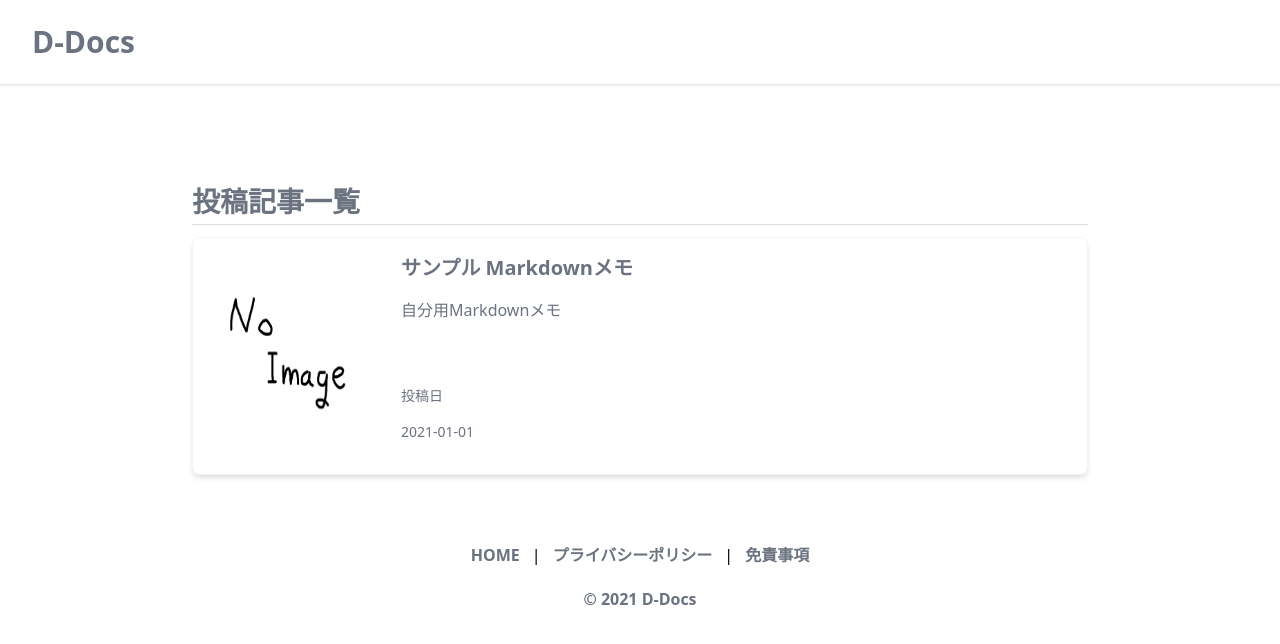
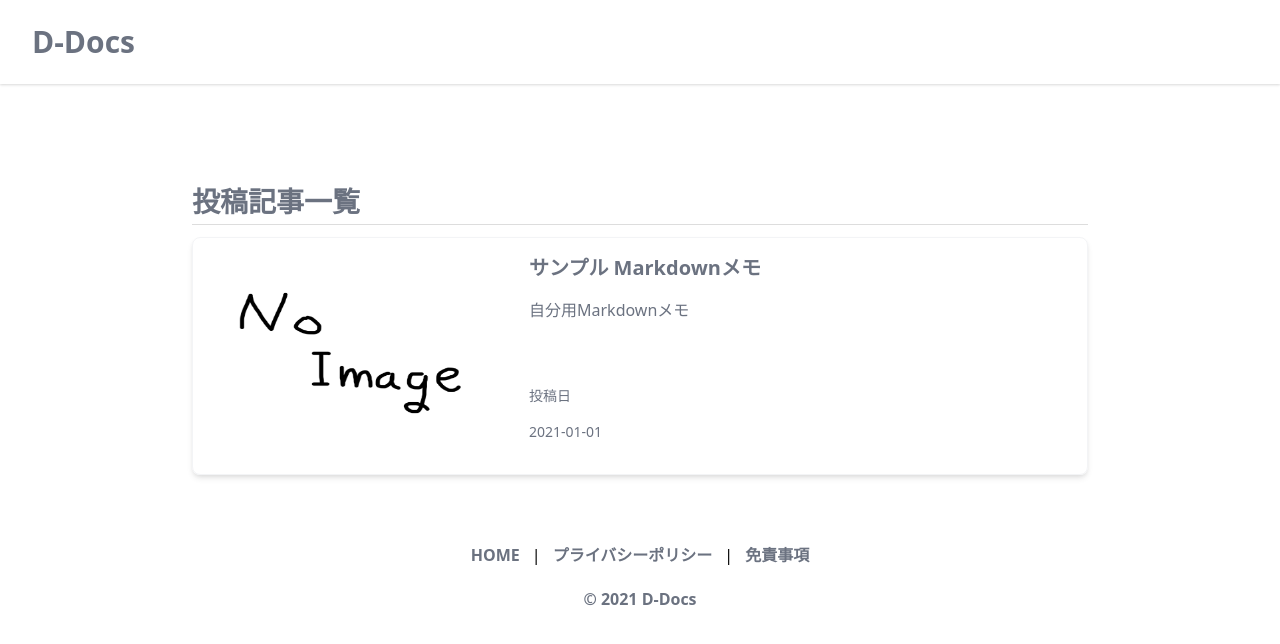
Before and after one commit to daichi-s/next-ssg-blog, a Next.js app: page / in a window 1280 px wide. Shown: the top 644 px of the page. Built offline with nearby package versions, Linux system fonts and the light colour scheme.

Commit message:
:art: 記事内にサムネイル表示、style調整

```diff
--- a/src/components/common/card.tsx
+++ b/src/components/common/card.tsx
@@ -13,9 +13,9 @@ const Card = ({ title, description, date, thumbnail }: Props) => {
 
   return (
     <div className="max-w-sm w-full lg:max-w-full lg:flex border border-gray-100 shadow-md rounded-lg">
-      <div className="h-48 lg:h-auto lg:w-48 flex-none bg-cover rounded text-center overflow-hidden flex items-center">
+      <div className="h-48 lg:h-auto lg:w-80 flex-none bg-cover rounded text-center overflow-hidden flex items-center">
         <div className="mx-auto">
-          <Image src={thumbnailPath} alt="thumbnail" className="rounded" width={150} height={150} />
+          <Image src={thumbnailPath} alt="thumbnail" className="rounded" width={288} height={162} />
         </div>
       </div>
       <div className="bg-white p-4 flex flex-col justify-between leading-normal">
--- a/src/pages/article/[id].tsx
+++ b/src/pages/article/[id].tsx
@@ -1,14 +1,21 @@
+import Image from 'next/image';
 import Layout from '../../components/layouts/layout';
 import { getAllArticleIds, getArticleData } from '../../lib/articles';
 import { ArticleData } from '../../types/article';
 
 type Props = {
-    articleData: ArticleData;
+  articleData: ArticleData;
 };
 
 export default function Article({ articleData }: Props) {
+  // 指定なしの場合、「no image」の画像を表示
+  const thumbnailPath = articleData.thumbnail === '' ? '/image/no_image.png' : `/image/${articleData.thumbnail}`;
+
   return (
     <Layout>
+      <div className="text-center">
+        <Image src={thumbnailPath} alt="thumbnail" className="rounded" width={480} height={270} />
+      </div>
       <div className="text-center">
         <h1>{articleData.title}</h1>
         <div>投稿日：{articleData.date}</div>
@@ -27,8 +34,8 @@ export async function getStaticPaths() {
   };
 }
 
-export async function getStaticProps({ params }: {params: {id: string}}) {
-    const articleData = await getArticleData(params.id);
+export async function getStaticProps({ params }: { params: { id: string } }) {
+  const articleData = await getArticleData(params.id);
   return {
     props: {
       articleData,
--- a/src/types/article.ts
+++ b/src/types/article.ts
@@ -12,4 +12,5 @@ export type ArticleData = {
     description: string;
     date: Date;
     contentHtml: string;
+    thumbnail: string;
 }
```
